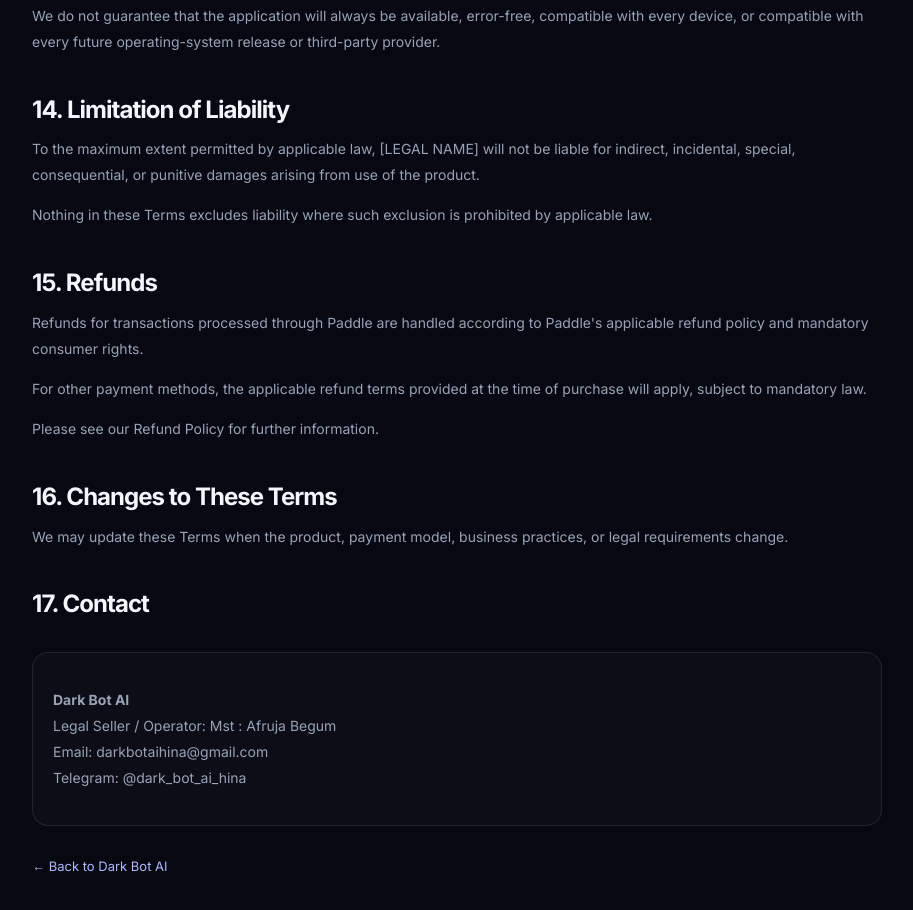
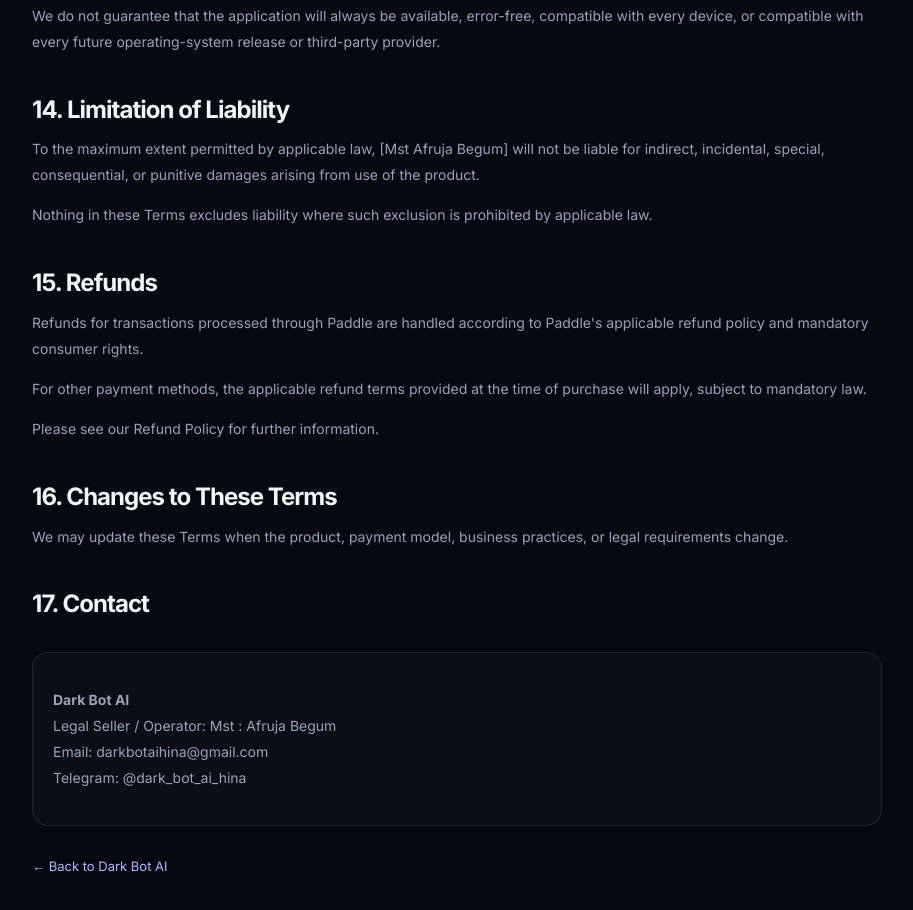
Before and after one commit to mdlisan1029/dark-bot-ai-website, a plain HTML site: page pages/terms.html in a window 1280 px wide. Shown: the part 3740-4650 px from the top of the page, without its empty margins (183-1096 px from the left). Drawn offline with Linux system fonts and the light colour scheme.

Commit message:
Update legal name in terms and conditions

```diff
--- a/pages/terms.html
+++ b/pages/terms.html
@@ -355,7 +355,7 @@
 
       <p>
         To the maximum extent permitted by applicable law,
-        [LEGAL NAME] will not be liable for indirect, incidental,
+        [Mst Afruja Begum] will not be liable for indirect, incidental,
         special, consequential, or punitive damages arising from
         use of the product.
       </p>
```
